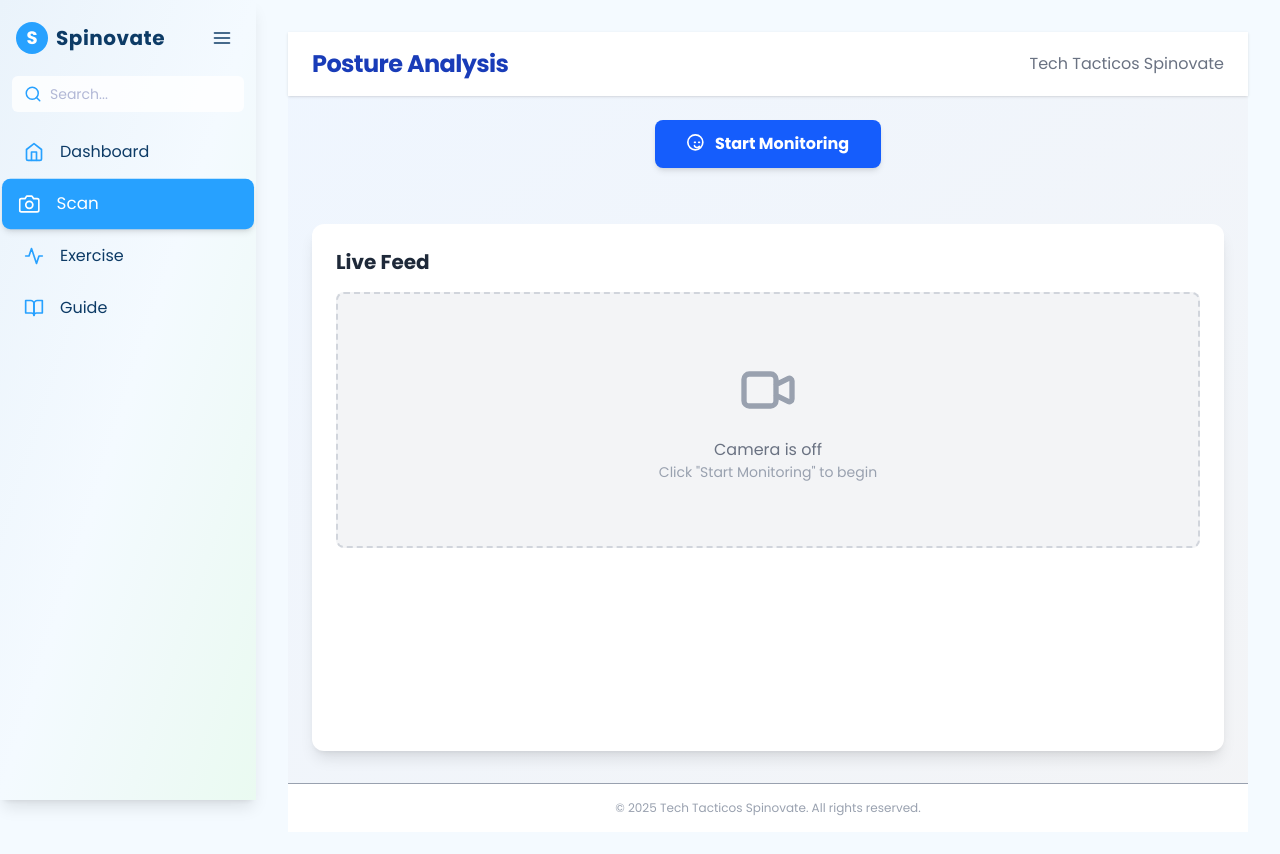
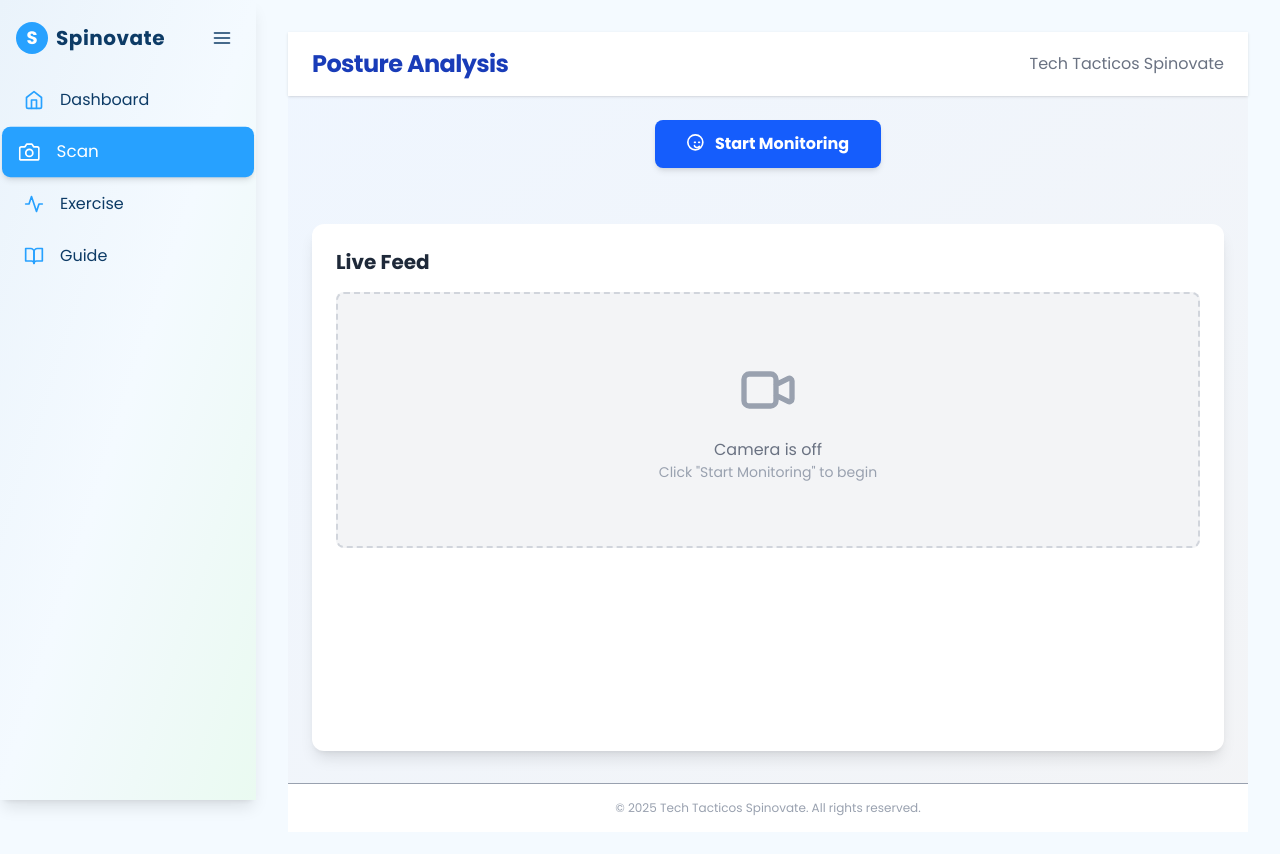
Before and after one commit to santoshyadav-29/Tech_Tacticos_Spinovate, a Next.js app in the folder frontend/: page /dashboard/posture in a window 1280 px wide. Shown: the top 854 px of the page. Built offline with nearby package versions, Linux system fonts and the light colour scheme.

Commit message:
feat: add Guide page with image and update Sidebar by removing search bar

```diff
--- /dev/null
+++ b/frontend/app/dashboard/guide/page.tsx
@@ -0,0 +1,17 @@
+import Image from 'next/image';
+
+export default function GuidePage() {
+    return (
+        <div className="w-full">
+            <div className="relative w-full h-[400vh]">
+                <Image
+                    src="/Guide.jpg"
+                    alt="Guide"
+                    fill
+                    style={{ objectFit: 'contain', objectPosition: 'top center' }}
+                    priority
+                />
+            </div>
+        </div>
+    );
+}
--- a/frontend/app/page.tsx
+++ b/frontend/app/page.tsx
@@ -1,12 +1,35 @@
+"use client"
+
 import Image from "next/image"
 import Link from "next/link"
 import { Zap, Users, Shield, Eye, Activity} from "lucide-react"
+import { use, useEffect } from "react"
+import { useState } from "react"
+
 
 export default function Home() {
+  const [isScrolled, setIsScrolled] = useState(false);
+
+  useEffect(() => {
+    const handleScroll = () => {
+      setIsScrolled(window.scrollY > 10);
+    };
+    window.addEventListener("scroll", handleScroll);
+    return () => {
+      window.removeEventListener("scroll", handleScroll);
+    };
+  }, []);
+
+
+
   return (
-    <div className="min-h-100% flex flex-col bg-gradient-to-br from-[#eaf3fb] via-[#f4faff] to-[#eafaf1] font-sans">
+    <div className="min-h-screen flex flex-col bg-gradient-to-br from-[#eaf3fb] via-[#f4faff] to-[#eafaf1] font-sans">
       {/* Navbar/Header */}
-      <header className="w-full flex justify-between items-center px-4 md:px-8 py-4 border-b border-white/20 relative z-20 sticky top-0">
+      <header
+        className={`w-full flex justify-between items-center px-4 md:px-8 py-4 relative z-20 sticky top-0 transition-colors duration-300 ${
+          isScrolled ? "bg-white shadow-md" : "bg-transparent"
+        }`}
+      >
         <div className="flex items-center gap-3">
           <div className="relative">
             <span className="bg-gradient-to-br from-[#27a1ff] to-[#1e90ff] rounded-full w-12 h-12 flex items-center justify-center text-xl font-bold text-white shadow-lg">
@@ -119,7 +142,8 @@ export default function Home() {
         </div>
 
         {/* Main Content */}
-        <div className="max-w-10xl mx-auto grid lg:grid-cols-[1fr_2fr] gap-40 items-center h-full px-4 py-16 relative z-10">
+        <div className="max-w-10xl mx-auto grid lg:grid-cols-[1fr_2fr] gap-40 items-center h-full
+         px-4 py-16 relative z-10">
           {/* Empty placeholder for left column if needed */}
           <div></div>
 
@@ -218,7 +242,7 @@ export default function Home() {
       </main>
 
        {/* Features Section */}
-      <section id="features" className="py-20 bg-white/50 backdrop-blur-sm">
+      <section id="features" className="py-20 backdrop-blur-sm">
         <div className="max-w-6xl mx-auto px-4">
           <div className="text-center mb-16">
             <h2 className="text-4xl md:text-5xl font-bold text-[#0d3b66] mb-6">What Do We Do?</h2>
--- a/frontend/components/Sidebar.tsx
+++ b/frontend/components/Sidebar.tsx
@@ -72,23 +72,7 @@ const Sidebar = () => {
         </button>
       </div>
 
-      {/* Search bar */}
-      <div className="px-3 mb-4">
-        <div
-          className={`flex items-center bg-white/80 rounded-md px-3 py-2 transition-all duration-300 ${
-            open ? "w-full" : "w-12 mx-auto"
-          }`}
-        >
-          <FiSearch className="text-lg text-[#27a1ff] shrink-0" />
-          <input
-            type="text"
-            placeholder="Search..."
-            className={`bg-transparent outline-none ml-2 text-sm placeholder:text-[#b2b8d6] text-[#0d3b66] transition-all duration-300 ${
-              open ? "w-full opacity-100" : "w-0 opacity-0"
-            }`}
-          />
-        </div>
-      </div>
+
 
       {/* Navigation links */}
       <nav className="flex-1 flex flex-col gap-1 px-2">
```
Also changed, not shown: frontend/public/Guide.jpg (added).
